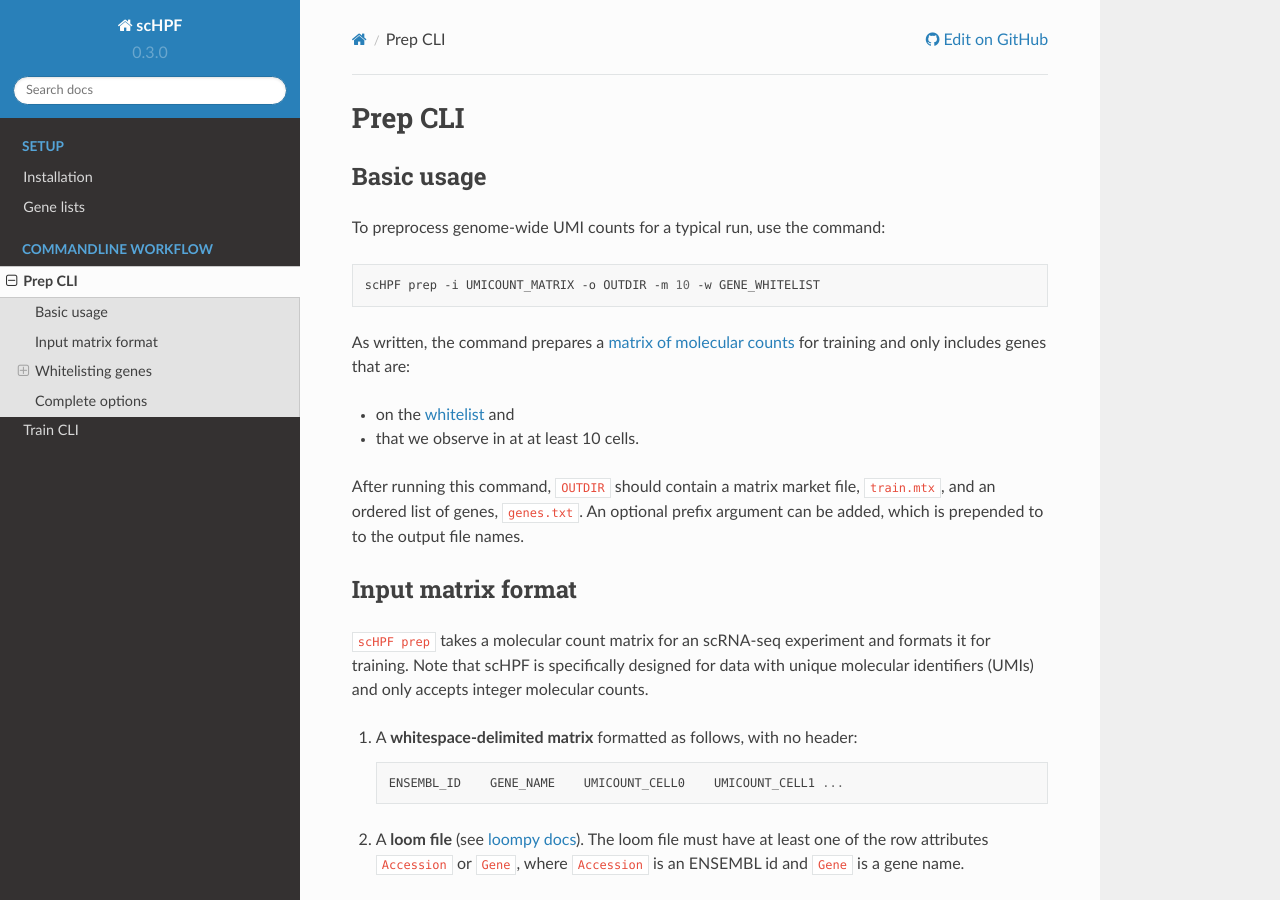
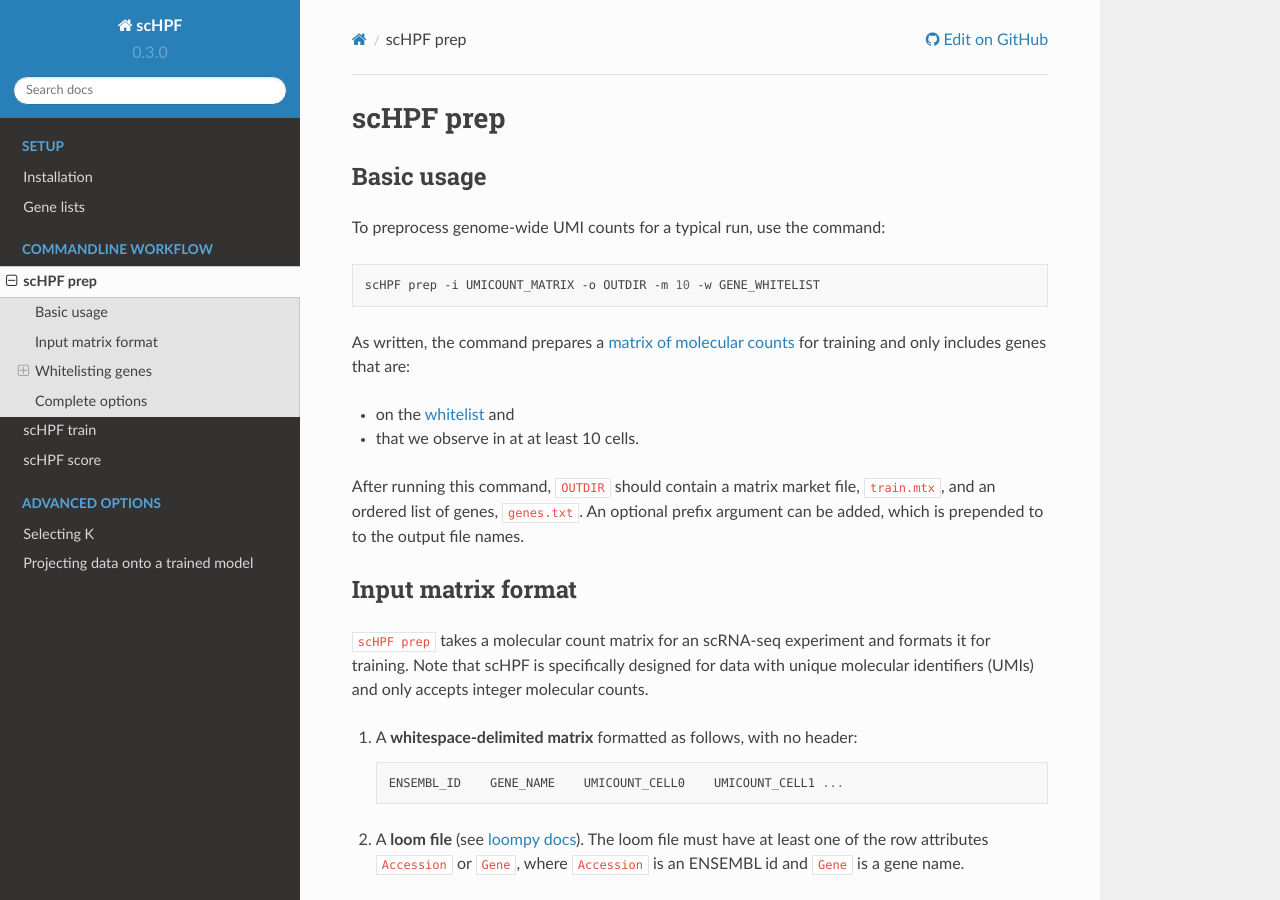
Before and after one commit to simslab/scHPF, a Sphinx documentation site: the page built from docs/prep-cli.rst, in a window 1280 px wide and 900 px high. Built offline with Sphinx 7.4.7 and the Read the Docs theme 2.0.0, drawn with Linux system fonts in a browser that asks for light colours; pages that are not in the unit, such as notebooks, are missing from menus.

Commit message:
score docs. placeholders for select_k and project docs

```diff
--- a/docs/prep-cli.rst
+++ b/docs/prep-cli.rst
@@ -4,7 +4,7 @@
 .. _prep-cli:
 
 **********
-Prep CLI
+scHPF prep
 **********
 
 Basic usage
--- /dev/null
+++ b/docs/select_k.rst
@@ -0,0 +1,8 @@
+
+.. _select-k:
+
+***********
+Selecting K
+***********
+
+Coming soon!
--- a/docs/train-cli.rst
+++ b/docs/train-cli.rst
@@ -2,9 +2,9 @@
 
 .. _train-cli:
 
-**********
-Train CLI
-**********
+***********
+scHPF train
+***********
 
 Basic usage
 ===========
```
Also changed, not shown: docs/index.rst (+9 -7 lines), docs/project.rst (added, +28 -0 lines), docs/score-cli.rst (added, +48 -0 lines).
